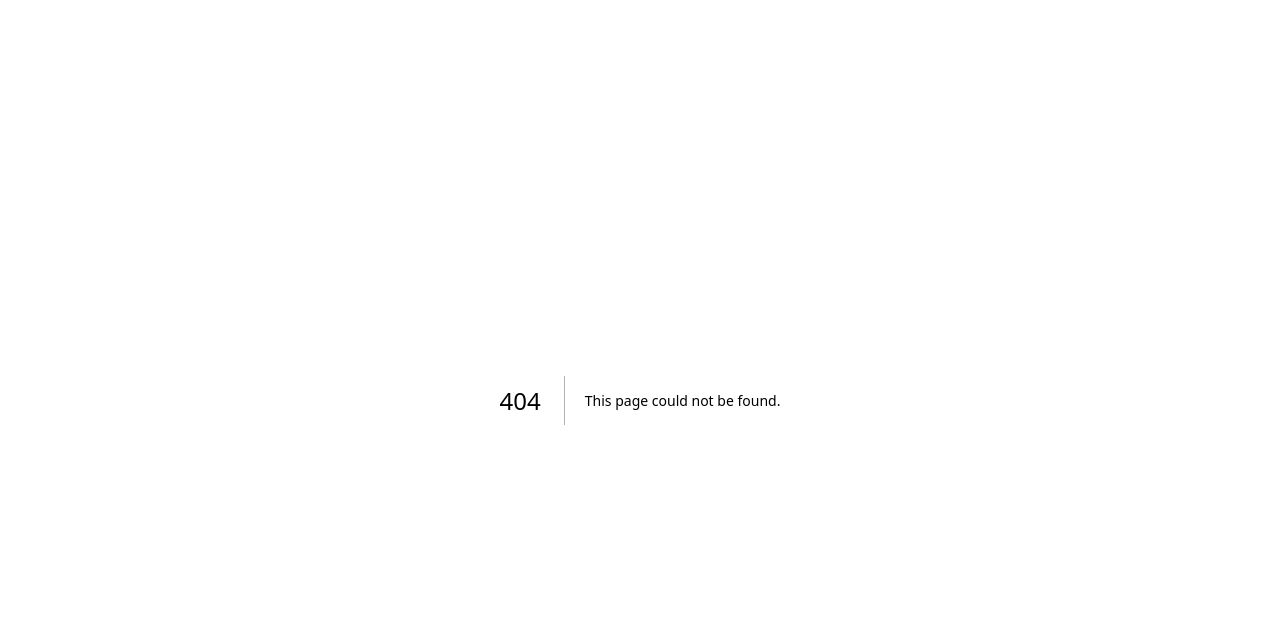
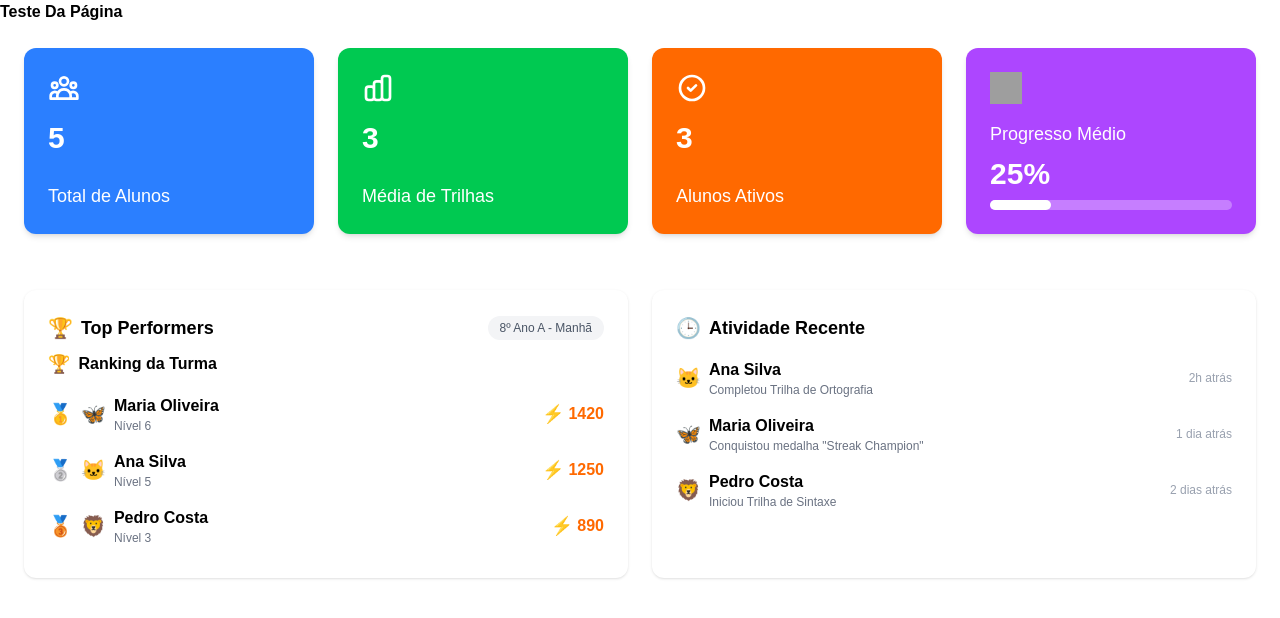
Before and after one commit to MarkHiarley/saberjogando, a Next.js app: page /test in a window 1280 px wide. Before the commit this address had no page. Shown: the top 618 px of the page. Built offline with nearby package versions, Linux system fonts and the light colour scheme; grey boxes are pictures that could not be loaded.

Commit message:
dev-Gustavo

```diff
--- a/src/app/components/dashProf/VisaoGeral.tsx
+++ b/src/app/components/dashProf/VisaoGeral.tsx
@@ -1,10 +1,183 @@
+// Importa a biblioteca React para usar JSX e componentes
 import React from 'react';
 
-function MeuComponente() {
+// Tipagens simples para os itens
+interface RankingItemProps {
+  rank: number;
+  name: string;
+  avatar: string;
+  level: number;
+  score: number;
+}
+interface ActivityItemProps {
+  avatar: string;
+  name: string;
+  action: string;
+  time: string;
+}
+
+// Função para retornar o ícone de medalha conforme o rank
+const getMedalIcon = (rank: number) => {
+  if (rank === 1) return <span title="1º Lugar" className="text-yellow-400 text-xl">🥇</span>;
+  if (rank === 2) return <span title="2º Lugar" className="text-gray-400 text-xl">🥈</span>;
+  if (rank === 3) return <span title="3º Lugar" className="text-orange-400 text-xl">🥉</span>;
+  return <span className="text-gray-400 font-bold">{rank}</span>;
+};
+
+// Componente de item do ranking (fora do componente principal)
+const RankingItem: React.FC<RankingItemProps> = ({ rank, name, avatar, level, score }) => (
+  <div className="flex items-center justify-between py-2">
+    <div className="flex items-center gap-2">
+      {getMedalIcon(rank)}
+      <span className="text-xl">{avatar}</span>
+      <div>
+        <div className="font-semibold">{name}</div>
+        <div className="text-xs text-gray-500">Nível {level}</div>
+      </div>
+    </div>
+    <div className="flex items-center gap-1 text-orange-500 font-semibold">
+      <span className="text-lg">⚡</span>
+      <span>{score}</span>
+    </div>
+  </div>
+);
+
+// Componente de item de atividade (fora do componente principal)
+const ActivityItem: React.FC<ActivityItemProps> = ({ avatar, name, action, time }) => (
+  <div className="flex items-center justify-between py-2">
+    <div className="flex items-center gap-2">
+      <span className="text-xl">{avatar}</span>
+      <div>
+        <div className="font-semibold">{name}</div>
+        <div className="text-xs text-gray-500">{action}</div>
+      </div>
+    </div>
+    <span className="text-xs text-gray-400">{time}</span>
+  </div>
+);
+
+// --- Componente principal ---
+export const MeuComponente = () => {
+  const progressoMedio = 25;
+  const totalAlunos = 5;
+  const mediaTrilhas = 3;
+  const alunosAtivos = 3;
+
+  // Dados fictícios para ranking e atividades (mantidos no componente)
+  const ranking = [
+    { rank: 1, name: "Maria Oliveira", avatar: "🦋", level: 6, score: 1420 },
+    { rank: 2, name: "Ana Silva", avatar: "🐱", level: 5, score: 1250 },
+    { rank: 3, name: "Pedro Costa", avatar: "🦁", level: 3, score: 890 },
+  ];
+
+  const activities = [
+    { avatar: "🐱", name: "Ana Silva", action: "Completou Trilha de Ortografia", time: "2h atrás" },
+    { avatar: "🦋", name: "Maria Oliveira", action: 'Conquistou medalha "Streak Champion"', time: "1 dia atrás" },
+    { avatar: "🦁", name: "Pedro Costa", action: "Iniciou Trilha de Sintaxe", time: "2 dias atrás" },
+  ];
+
   return (
-    <div>
-      <h1>Teste Da Visão Geral</h1>
+    <div className="bg-white">
+      {/* Visão Geral - Cards com informações resumidas */}
+      <section id="visao-geral">
+        <div>
+          <div className="p-6 grid grid-cols-1 sm:grid-cols-2 lg:grid-cols-4 gap-6">
+            {/* Card 1: Total de Alunos */}
+            <div className="bg-blue-500 text-white p-6 rounded-xl shadow-md flex flex-col justify-between">
+              <div>
+                {/* Ícone de usuários, representando alunos */}
+                <svg xmlns="http://www.w3.org/2000/svg" className="h-8 w-8 mb-4" fill="none" viewBox="0 0 24 24" stroke="currentColor" strokeWidth={2}>
+                  <path strokeLinecap="round" strokeLinejoin="round" d="M17 20h5v-2a3 3 0 00-5.356-1.857M17 20H7m10 0v-2c0-.656-.126-1.283-.356-1.857M7 20H2v-2a3 3 0 015.356-1.857M7 20v-2c0-.656.126-1.283.356-1.857m0 0a5.002 5.002 0 019.288 0M15 7a3 3 0 11-6 0 3 3 0 016 0zm6 3a2 2 0 11-4 0 2 2 0 014 0zM7 10a2 2 0 11-4 0 2 2 0 014 0z" />
+                </svg>
+                {/* Número de alunos */}
+                <h3 className="text-3xl font-bold">{totalAlunos}</h3>
+              </div>
+              {/* Descrição do card */}
+              <p className="text-lg">Total de Alunos</p>
+            </div>
 
+            {/* Card 2: Média de Trilhas */}
+            <div className="bg-green-500 text-white p-6 rounded-xl shadow-md flex flex-col justify-between">
+              <div>
+                {/* Ícone de trilhas/caminhos */}
+                <svg xmlns="http://www.w3.org/2000/svg" className="h-8 w-8 mb-4" fill="none" viewBox="0 0 24 24" stroke="currentColor" strokeWidth={2}>
+                  <path strokeLinecap="round" strokeLinejoin="round" d="M9 19v-6a2 2 0 00-2-2H5a2 2 0 00-2 2v6a2 2 0 002 2h2a2 2 0 002-2zm0 0V9a2 2 0 012-2h2a2 2 0 012 2v10m-6 0a2 2 0 002 2h2a2 2 0 002-2m0 0V5a2 2 0 012-2h2a2 2 0 012 2v14a2 2 0 01-2 2h-2a2 2 0 01-2-2z" />
+                </svg>
+                {/* Valor da média de trilhas */}
+                <h3 className="text-3xl font-bold">{mediaTrilhas}</h3>
+              </div>
+              {/* Descrição do card */}
+              <p className="text-lg">Média de Trilhas</p>
+            </div>
+
+            {/* Card 3: Alunos Ativos */}
+            <div className="bg-orange-500 text-white p-6 rounded-xl shadow-md flex flex-col justify-between">
+              <div>
+                {/* Ícone de check, representando alunos ativos */}
+                <svg xmlns="http://www.w3.org/2000/svg" className="h-8 w-8 mb-4" fill="none" viewBox="0 0 24 24" stroke="currentColor" strokeWidth={2}>
+                  <path strokeLinecap="round" strokeLinejoin="round" d="M9 12l2 2 4-4m6 2a9 9 0 11-18 0 9 9 0 0118 0z" />
+                </svg>
+                {/* Número de alunos ativos */}
+                <h3 className="text-3xl font-bold">{alunosAtivos}</h3>
+              </div>
+              {/* Descrição do card */}
+              <p className="text-lg">Alunos Ativos</p>
+            </div>
+
+            {/* Card 4: Progresso Médio */}
+            <div className="bg-purple-500 text-white p-6 rounded-xl shadow-md flex flex-col justify-between">
+              <img src="https://images.icon-icons.com/1919/PNG/512/bigwinnerscup_121959.png" alt="Troféu" className="h-8 w-8 mb-4" />
+              <div>
+                {/* Título do card */}
+                <p className="text-lg">Progresso Médio</p>
+                {/* Valor do progresso médio */}
+                <h3 className="text-3xl font-bold my-2">{progressoMedio}%</h3>
+              </div>
+              {/* Barra de progresso visual */}
+              <div className="w-full bg-white/30 rounded-full h-2.5">
+                {/* Barra preenchida proporcional ao progresso */}
+                <div className="bg-white h-2.5 rounded-full" style={{ width: `${progressoMedio}%` }}></div>
+              </div>
+            </div>
+          </div>
+        </div>
+      </section>
+
+      {/* Top Performers e Atividade Recente (usa os componentes movidos para o topo) */}
+      <div className="px-6 py-8 grid grid-cols-1 md:grid-cols-2 gap-6">
+        {/* Top Performers */}
+        <div className="bg-white rounded-xl shadow p-6">
+          <div className="flex items-center justify-between mb-2">
+            <div className="flex items-center gap-2 font-bold text-lg">
+              <span className="text-xl">🏆</span>
+              Top Performers
+            </div>
+            <span className="bg-gray-100 text-gray-600 px-3 py-1 rounded-full text-xs font-medium">8º Ano A - Manhã</span>
+          </div>
+          <div className="font-semibold mb-2 flex items-center gap-2">
+            <span className="text-lg">🏆</span>
+            Ranking da Turma
+          </div>
+          <div>
+            {ranking.map(item => (
+              <RankingItem key={item.rank} {...item} />
+            ))}
+          </div>
+        </div>
+
+        {/* Atividade Recente */}
+        <div className="bg-white rounded-xl shadow p-6">
+          <div className="flex items-center gap-2 font-bold text-lg mb-2">
+            <span className="text-xl">🕒</span>
+            Atividade Recente
+          </div>
+          <div>
+            {activities.map((item, idx) => (
+              <ActivityItem key={idx} {...item} />
+            ))}
+          </div>
+        </div>
+      </div>
     </div>
   );
-}
+};
--- /dev/null
+++ b/src/app/test/page.tsx
@@ -0,0 +1,12 @@
+import { MeuComponente } from "../components/dashProf/VisaoGeral";
+
+
+export default function test() {
+return (
+  <div className="bg-white h-screen text-black">
+    <h1 className="font-bold">Teste Da Página</h1>
+
+    <MeuComponente/>
+  </div>
+);
+}
```
Also changed, not shown: src/test/page.tsx (deleted).
